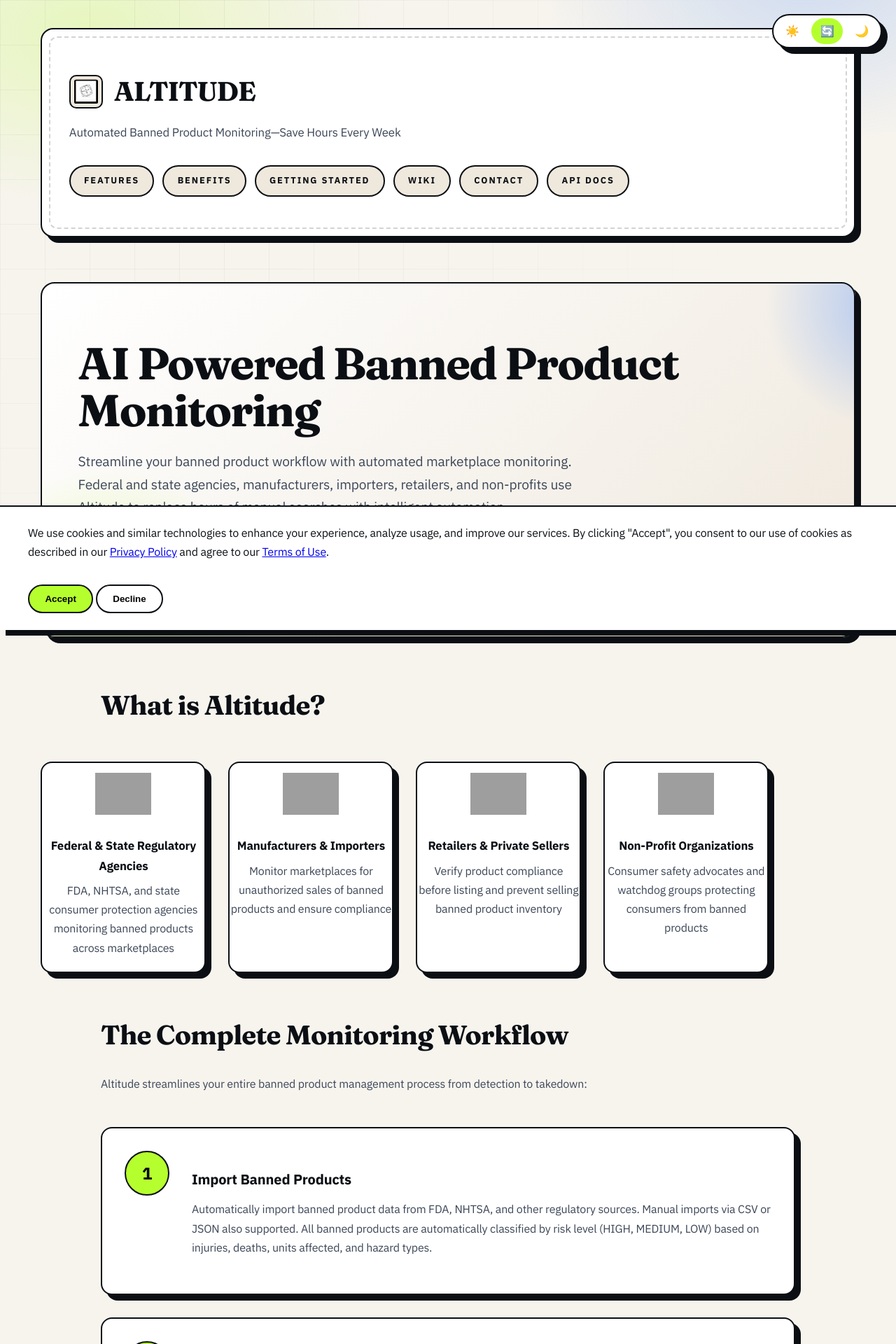
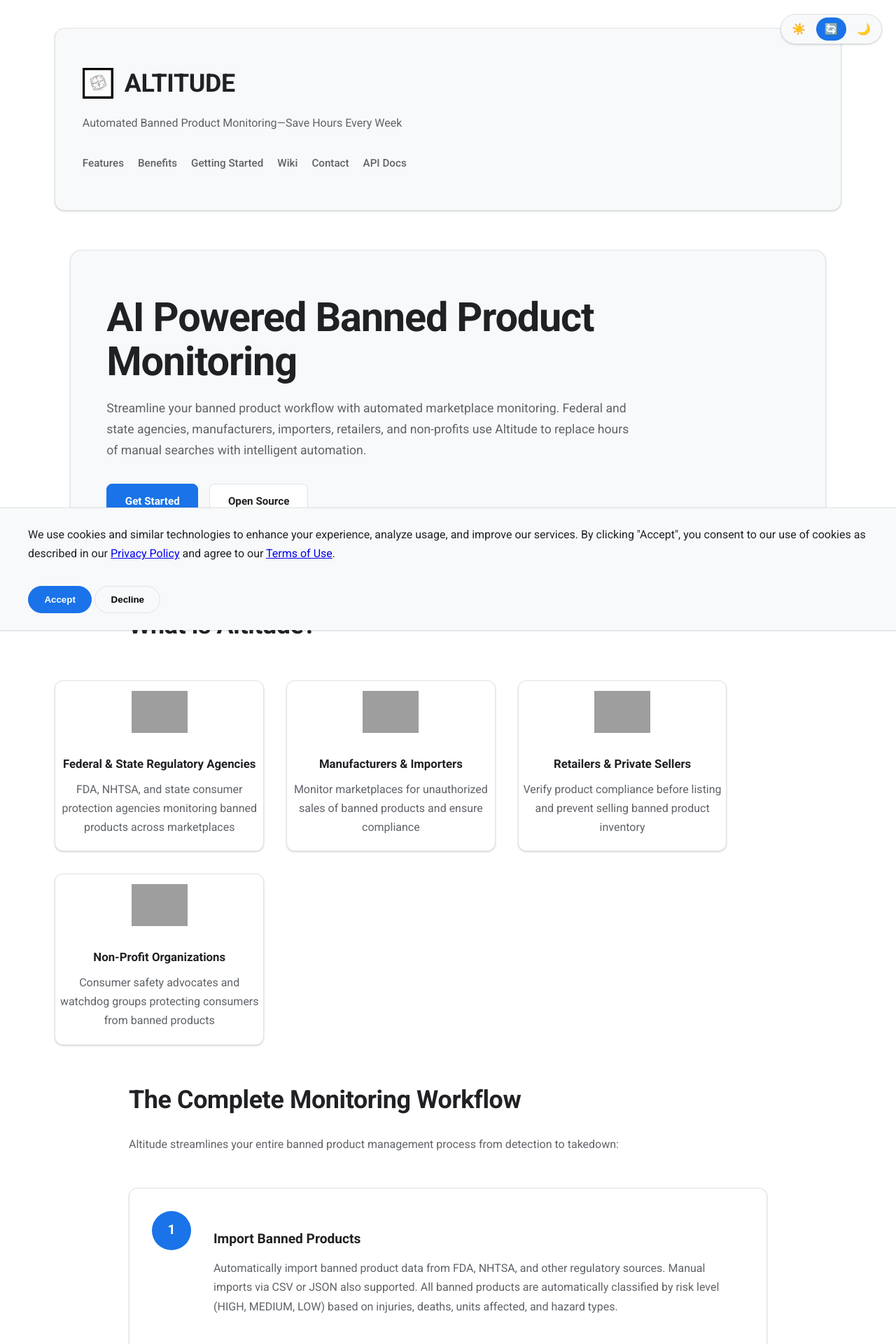
Before and after one commit to bizoton19/altitude, a Jekyll site: the page built from docs/index.md, in a window 1280 px wide. Shown: the top 1920 px of the page at 70% size. Built offline with Jekyll 4.4.1, drawn with Linux system fonts in a browser that asks for light colours; grey boxes are pictures that could not be loaded.

Commit message:
Redesign docs UI to clean Google-like theme

```diff
--- a/docs/_layouts/default.html
+++ b/docs/_layouts/default.html
@@ -10,68 +10,68 @@
   <!-- Fonts - Marketing Site Brand -->
   <link rel="preconnect" href="https://fonts.googleapis.com">
   <link rel="preconnect" href="https://fonts.gstatic.com" crossorigin>
-  <link href="https://fonts.googleapis.com/css2?family=Fraunces:wght@400;600;700&family=IBM+Plex+Sans:wght@400;500;600;700&family=JetBrains+Mono:wght@400;500;600&display=swap" rel="stylesheet">
+  <link href="https://fonts.googleapis.com/css2?family=Roboto:wght@400;500;700&family=Roboto+Mono:wght@400;500;600&display=swap" rel="stylesheet">
   <!-- Font Awesome 6 Free -->
   <link rel="stylesheet" href="https://cdnjs.cloudflare.com/ajax/libs/font-awesome/6.5.1/css/all.min.css" integrity="sha512-DTOQO9RWCH3ppGqcWaEA1BIZOC6xxalwEsw9c2QQeAIftl+Vegovlnee1c9QX4TctnWMn13TZye+giMm8e2LwA==" crossorigin="anonymous" referrerpolicy="no-referrer" />
 
   <style>
 
 :root {
-  --bg: #f7f4ee;
-  --bg-2: #ffffff;
-  --bg-3: #efe8dd;
-  --ink: #0b0f14;
-  --ink-strong: #050607;
-  --muted: #3c4657;
-  --accent: #b6ff2e;
-  --accent-2: #2f7bff;
-  --accent-3: #ff5b30;
-  --border: #0b0f14;
-  --border-soft: rgba(11, 15, 20, 0.18);
-  --shadow-hard: 8px 8px 0 var(--border);
-  --shadow-soft: 16px 16px 0 rgba(11, 15, 20, 0.18);
-  --code-bg: #0d1117;
-  --code-text: #f2f5f8;
-  --grid-line: rgba(11, 15, 20, 0.06);
+  --bg: #ffffff;
+  --bg-2: #f8f9fa;
+  --bg-3: #f1f3f4;
+  --ink: #202124;
+  --ink-strong: #1f1f1f;
+  --muted: #5f6368;
+  --accent: #1a73e8;
+  --accent-strong: #185abc;
+  --accent-2: #174ea6;
+  --accent-3: #ea4335;
+  --border: #e0e3e7;
+  --border-strong: #c9cdd2;
+  --shadow: 0 1px 3px rgba(60, 64, 67, 0.15), 0 1px 2px rgba(60, 64, 67, 0.1);
+  --shadow-hover: 0 4px 12px rgba(60, 64, 67, 0.2);
+  --code-bg: #f6f8fa;
+  --code-text: #202124;
 }
 
 [data-theme="dark"] {
-  --bg: #0b0f14;
-  --bg-2: #121826;
-  --bg-3: #0f1621;
-  --ink: #f4f7fb;
+  --bg: #1f1f1f;
+  --bg-2: #232527;
+  --bg-3: #2a2c2f;
+  --ink: #e8eaed;
   --ink-strong: #ffffff;
-  --muted: #b4bed0;
-  --accent: #b6ff2e;
-  --accent-2: #6aa6ff;
-  --accent-3: #ff7a4f;
-  --border: #f4f7fb;
-  --border-soft: rgba(244, 247, 251, 0.2);
-  --shadow-hard: 8px 8px 0 rgba(0, 0, 0, 0.6);
-  --shadow-soft: 16px 16px 0 rgba(0, 0, 0, 0.35);
-  --code-bg: #0a0f18;
-  --code-text: #f4f7fb;
-  --grid-line: rgba(244, 247, 251, 0.06);
+  --muted: #b0b6bd;
+  --accent: #8ab4f8;
+  --accent-strong: #669df6;
+  --accent-2: #5b8def;
+  --accent-3: #f28b82;
+  --border: #3c4043;
+  --border-strong: #5f6368;
+  --shadow: 0 1px 3px rgba(0, 0, 0, 0.35);
+  --shadow-hover: 0 6px 16px rgba(0, 0, 0, 0.45);
+  --code-bg: #202124;
+  --code-text: #e8eaed;
 }
 
 @media (prefers-color-scheme: dark) {
   [data-theme="auto"] {
-    --bg: #0b0f14;
-    --bg-2: #121826;
-    --bg-3: #0f1621;
-    --ink: #f4f7fb;
+    --bg: #1f1f1f;
+    --bg-2: #232527;
+    --bg-3: #2a2c2f;
+    --ink: #e8eaed;
     --ink-strong: #ffffff;
-    --muted: #b4bed0;
-    --accent: #b6ff2e;
-    --accent-2: #6aa6ff;
-    --accent-3: #ff7a4f;
-    --border: #f4f7fb;
-    --border-soft: rgba(244, 247, 251, 0.2);
-    --shadow-hard: 8px 8px 0 rgba(0, 0, 0, 0.6);
-    --shadow-soft: 16px 16px 0 rgba(0, 0, 0, 0.35);
-    --code-bg: #0a0f18;
-    --code-text: #f4f7fb;
-    --grid-line: rgba(244, 247, 251, 0.06);
+    --muted: #b0b6bd;
+    --accent: #8ab4f8;
+    --accent-strong: #669df6;
+    --accent-2: #5b8def;
+    --accent-3: #f28b82;
+    --border: #3c4043;
+    --border-strong: #5f6368;
+    --shadow: 0 1px 3px rgba(0, 0, 0, 0.35);
+    --shadow-hover: 0 6px 16px rgba(0, 0, 0, 0.45);
+    --code-bg: #202124;
+    --code-text: #e8eaed;
   }
 }
 
@@ -86,44 +86,23 @@
 }
 
 body {
-  font-family: "IBM Plex Sans", "Helvetica Neue", Arial, sans-serif;
+  font-family: "Roboto", "Helvetica Neue", Arial, sans-serif;
   background: var(--bg);
   color: var(--ink);
   min-height: 100vh;
   line-height: 1.7;
   font-size: 16px;
-  transition: background 0.35s ease, color 0.35s ease;
+  transition: background 0.2s ease, color 0.2s ease;
   -webkit-font-smoothing: antialiased;
-  letter-spacing: -0.01em;
 }
 
-body::before {
-  content: "";
-  position: fixed;
-  inset: 0;
-  background:
-    radial-gradient(700px 420px at 10% 5%, rgba(182, 255, 46, 0.25), transparent 60%),
-    radial-gradient(640px 420px at 90% -5%, rgba(47, 123, 255, 0.2), transparent 60%),
-    radial-gradient(700px 540px at 50% 120%, rgba(255, 91, 48, 0.2), transparent 70%);
-  pointer-events: none;
-  z-index: -2;
-}
-
+body::before,
 body::after {
-  content: "";
-  position: fixed;
-  inset: 0;
-  background-image:
-    linear-gradient(90deg, var(--grid-line) 1px, transparent 1px),
-    linear-gradient(var(--grid-line) 1px, transparent 1px);
-  background-size: 64px 64px;
-  mask-image: radial-gradient(circle at 20% 15%, black 0%, transparent 65%);
-  pointer-events: none;
-  z-index: -1;
+  content: none;
 }
 
 .container {
-  max-width: 1240px;
+  max-width: 1200px;
   margin: 0 auto;
   padding: 2.5rem clamp(1.25rem, 3vw, 3rem);
 }
@@ -141,7 +120,7 @@
 main > p,
 main > ul,
 main > ol {
-  max-width: 1040px;
+  max-width: 960px;
   margin-left: auto;
   margin-right: auto;
 }
@@ -163,50 +142,39 @@
   display: flex;
   gap: 0.25rem;
   background: var(--bg-2);
-  border: 2px solid var(--border);
+  border: 1px solid var(--border);
   border-radius: 999px;
   padding: 0.25rem;
-  box-shadow: var(--shadow-hard);
+  box-shadow: var(--shadow);
 }
 
 .theme-btn {
   background: transparent;
   border: none;
-  padding: 0.55rem 0.8rem;
+  padding: 0.45rem 0.7rem;
   border-radius: 999px;
   cursor: pointer;
   font-size: 1rem;
   color: var(--ink);
-  transition: transform 0.2s ease, background 0.2s ease;
+  transition: background 0.2s ease;
 }
 
 .theme-btn:hover {
-  transform: translateY(-1px);
   background: var(--bg-3);
 }
 
 .theme-btn.active {
   background: var(--accent);
-  color: var(--ink-strong);
+  color: #fff;
 }
 
 header {
   text-align: left;
-  padding: 3.5rem clamp(1.5rem, 3vw, 3rem);
-  position: relative;
-  border: 2px solid var(--border);
-  border-radius: 18px;
+  padding: 3rem clamp(1.5rem, 3vw, 3rem);
+  border: 1px solid var(--border);
+  border-radius: 14px;
   background: var(--bg-2);
-  box-shadow: var(--shadow-hard);
-}
-
-header::after {
-  content: "";
-  position: absolute;
-  inset: 0.6rem;
-  border: 2px dashed var(--border-soft);
-  border-radius: 12px;
-  pointer-events: none;
+  box-shadow: var(--shadow);
 }
 
 .header-content {
@@ -216,28 +184,22 @@
 }
 
 .logo-img {
-  width: 48px;
-  height: 48px;
+  width: 44px;
+  height: 44px;
   object-fit: contain;
-  border: 2px solid var(--border);
-  padding: 0.3rem;
-  border-radius: 10px;
-  background: var(--bg-3);
 }
 
 .logo {
-  font-family: "Fraunces", "Times New Roman", serif;
-  font-size: clamp(2.4rem, 3vw, 3.2rem);
-  font-weight: 700;
-  letter-spacing: -0.03em;
-  text-transform: uppercase;
+  font-size: clamp(2rem, 2.8vw, 2.6rem);
+  font-weight: 600;
+  letter-spacing: -0.01em;
 }
 
 .tagline {
   color: var(--muted);
-  font-size: 1.05rem;
+  font-size: 1rem;
   margin-top: 0.75rem;
-  max-width: 700px;
+  max-width: 720px;
 }
 
 .menu-toggle {
@@ -247,29 +209,29 @@
   left: 1rem;
   z-index: 1001;
   background: var(--bg-2);
-  border: 2px solid var(--border);
+  border: 1px solid var(--border);
   border-radius: 10px;
   padding: 0.7rem;
   cursor: pointer;
   flex-direction: column;
   gap: 4px;
-  width: 48px;
-  height: 48px;
+  width: 44px;
+  height: 44px;
   justify-content: center;
   align-items: center;
-  box-shadow: var(--shadow-hard);
+  box-shadow: var(--shadow);
 }
 
 .menu-toggle span {
   display: block;
-  width: 24px;
+  width: 22px;
   height: 2px;
   background: var(--ink);
   transition: all 0.3s ease;
 }
 
 .menu-toggle.active span:nth-child(1) {
-  transform: rotate(45deg) translate(6px, 6px);
+  transform: rotate(45deg) translate(5px, 5px);
 }
 
 .menu-toggle.active span:nth-child(2) {
@@ -277,85 +239,54 @@
 }
 
 .menu-toggle.active span:nth-child(3) {
-  transform: rotate(-45deg) translate(6px, -6px);
+  transform: rotate(-45deg) translate(5px, -5px);
 }
 
 nav {
   display: flex;
   flex-wrap: wrap;
-  gap: 0.75rem;
+  gap: 1.25rem;
   margin-top: 2rem;
 }
 
 nav a {
-  padding: 0.6rem 1.2rem;
-  border: 2px solid var(--border);
-  border-radius: 999px;
-  color: var(--ink);
+  color: var(--muted);
   text-decoration: none;
-  font-size: 0.8rem;
-  font-weight: 700;
-  letter-spacing: 0.15em;
-  text-transform: uppercase;
-  background: var(--bg-3);
-  transition: transform 0.2s ease, background 0.2s ease;
+  font-size: 0.95rem;
+  font-weight: 500;
+  padding-bottom: 0.2rem;
+  border-bottom: 2px solid transparent;
+  transition: color 0.2s ease, border-color 0.2s ease;
 }
 
 nav a:hover {
-  transform: translateY(-2px);
-  background: var(--accent);
+  color: var(--ink);
+  border-color: var(--accent);
 }
 
 .hero-section {
   text-align: left;
-  padding: 5rem clamp(1.5rem, 4vw, 3.5rem);
-  margin: 4rem auto;
-  position: relative;
-  border: 2px solid var(--border);
-  border-radius: 20px;
-  background: linear-gradient(135deg, var(--bg-2), var(--bg-3));
-  box-shadow: var(--shadow-hard);
-  overflow: hidden;
-  max-width: 1200px;
-}
-
-.hero-section::before {
-  content: "";
-  position: absolute;
-  inset: -30% -20% auto auto;
-  width: 360px;
-  height: 360px;
-  background: radial-gradient(circle, rgba(47, 123, 255, 0.35), transparent 70%);
-  z-index: 0;
-}
-
-.hero-section::after {
-  content: "";
-  position: absolute;
-  inset: auto auto -35% -10%;
-  width: 420px;
-  height: 420px;
-  background: radial-gradient(circle, rgba(182, 255, 46, 0.35), transparent 70%);
-  z-index: 0;
-}
-
-.hero-section > * {
-  position: relative;
-  z-index: 1;
+  padding: 4rem clamp(1.5rem, 4vw, 3.5rem);
+  margin: 3.5rem auto;
+  border: 1px solid var(--border);
+  border-radius: 16px;
+  background: var(--bg-2);
+  box-shadow: var(--shadow);
+  max-width: 1080px;
 }
 
 .hero-title {
-  font-family: "Fraunces", "Times New Roman", serif;
-  font-size: clamp(2.8rem, 5vw, 4.6rem);
-  line-height: 1.05;
-  margin-bottom: 1.5rem;
-  letter-spacing: -0.03em;
+  font-size: clamp(2.6rem, 4.5vw, 4rem);
+  line-height: 1.1;
+  margin-bottom: 1.25rem;
+  font-weight: 600;
+  letter-spacing: -0.02em;
 }
 
 .hero-subtitle {
-  font-size: 1.2rem;
+  font-size: 1.1rem;
   color: var(--muted);
-  max-width: 720px;
+  max-width: 760px;
   margin-bottom: 2rem;
 }
 
@@ -369,15 +300,13 @@
 .btn-secondary,
 .product-cta,
 .cta-button {
-  padding: 0.85rem 2rem;
+  padding: 0.75rem 1.6rem;
   border-radius: 8px;
-  font-size: 0.9rem;
-  font-weight: 700;
+  font-size: 0.95rem;
+  font-weight: 600;
   text-decoration: none;
-  border: 2px solid var(--border);
-  text-transform: uppercase;
-  letter-spacing: 0.12em;
-  transition: transform 0.2s ease, background 0.2s ease;
+  border: 1px solid var(--border);
+  transition: background 0.2s ease, border-color 0.2s ease, color 0.2s ease;
   display: inline-block;
 }
 
@@ -385,40 +314,44 @@
 .product-cta,
 .cta-button {
   background: var(--accent);
-  color: var(--ink-strong);
+  color: #fff;
+  border-color: var(--accent);
 }
 
 .btn-secondary {
-  background: var(--bg-2);
+  background: #fff;
   color: var(--ink);
 }
 
 .btn-primary:hover,
-.btn-secondary:hover,
 .product-cta:hover,
 .cta-button:hover {
-  transform: translateY(-2px);
-  background: var(--accent-2);
-  color: #fff;
+  background: var(--accent-strong);
+  border-color: var(--accent-strong);
+}
+
+.btn-secondary:hover {
+  border-color: var(--border-strong);
+  background: var(--bg-3);
 }
 
 h2 {
-  font-family: "Fraunces", "Times New Roman", serif;
-  font-size: clamp(2rem, 3vw, 2.8rem);
-  margin: 3.5rem 0 1.5rem;
-  letter-spacing: -0.02em;
+  font-size: clamp(1.8rem, 2.8vw, 2.4rem);
+  margin: 3rem 0 1.25rem;
+  font-weight: 600;
+  letter-spacing: -0.01em;
 }
 
 h3 {
-  font-size: 1.25rem;
+  font-size: 1.2rem;
   margin: 1.5rem 0 0.75rem;
-  font-weight: 700;
+  font-weight: 600;
 }
 
 h4 {
   font-size: 1.05rem;
   margin: 1rem 0 0.5rem;
-  font-weight: 700;
+  font-weight: 600;
 }
 
 p {
@@ -433,7 +366,6 @@
   color: var(--muted);
 }
 
-
 ul, ol {
   margin-left: 1.25rem;
   margin-bottom: 1.25rem;
@@ -441,7 +373,7 @@
 }
 
 code {
-  font-family: "JetBrains Mono", "Consolas", monospace;
+  font-family: "Roboto Mono", "JetBrains Mono", "Consolas", monospace;
   background: var(--code-bg);
   color: var(--code-text);
   padding: 0.2rem 0.45rem;
@@ -455,7 +387,7 @@
   padding: 1.2rem;
   border-radius: 12px;
   overflow-x: auto;
-  border: 2px solid var(--border);
+  border: 1px solid var(--border);
 }
 
 .glass-panel,
@@ -465,10 +397,10 @@
 .feature-item,
 .premium-feature-card,
 .testimonial-card {
-  background: var(--bg-2);
-  border: 2px solid var(--border);
-  border-radius: 16px;
-  box-shadow: var(--shadow-hard);
+  background: #fff;
+  border: 1px solid var(--border);
+  border-radius: 12px;
+  box-shadow: var(--shadow);
 }
 
 .glass-panel {
@@ -483,7 +415,6 @@
 .required {
   color: var(--accent-3);
 }
-
 
 .audience-section {
   margin: 3rem 0;
@@ -533,17 +464,16 @@
 
 .workflow-number {
   flex-shrink: 0;
-  width: 64px;
-  height: 64px;
+  width: 56px;
+  height: 56px;
   border-radius: 50%;
   background: var(--accent);
-  color: var(--ink-strong);
+  color: #fff;
   display: flex;
   align-items: center;
   justify-content: center;
-  font-weight: 800;
-  font-size: 1.5rem;
-  border: 2px solid var(--border);
+  font-weight: 600;
+  font-size: 1.2rem;
 }
 
 .products-grid,
@@ -567,27 +497,23 @@
 }
 
 .product-card.featured {
-  border-color: var(--accent-2);
-  background: linear-gradient(135deg, rgba(47, 123, 255, 0.12), var(--bg-2));
+  border-color: var(--accent);
 }
 
 .product-badge {
   position: absolute;
-  top: -14px;
+  top: -12px;
   right: 1.5rem;
-  background: var(--accent-2);
+  background: var(--accent);
   color: #fff;
-  padding: 0.4rem 1rem;
+  padding: 0.35rem 0.9rem;
   border-radius: 999px;
   font-size: 0.7rem;
-  font-weight: 700;
-  letter-spacing: 0.08em;
-  border: 2px solid var(--border);
+  font-weight: 600;
 }
 
 .product-header h3 {
-  font-family: "Fraunces", "Times New Roman", serif;
-  font-size: 1.5rem;
+  font-size: 1.35rem;
 }
 
 .product-subtitle {
@@ -603,13 +529,13 @@
 
 .product-features li {
   padding: 0.6rem 0;
-  border-bottom: 1px solid var(--border-soft);
+  border-bottom: 1px solid var(--border);
 }
 
 .product-features li::before {
   content: "✓";
-  color: var(--accent-2);
-  font-weight: 800;
+  color: var(--accent);
+  font-weight: 700;
   margin-right: 0.65rem;
 }
 
@@ -617,26 +543,22 @@
   margin: 4rem auto;
   padding: 3rem 2rem;
   background: var(--bg-2);
-  border: 2px solid var(--border);
-  border-radius: 18px;
-  box-shadow: var(--shadow-soft);
+  border: 1px solid var(--border);
+  border-radius: 14px;
+  box-shadow: var(--shadow);
 }
 
 .premium-feature-icon {
-  font-size: 2.8rem;
+  font-size: 2.2rem;
   margin-bottom: 1rem;
-  color: var(--accent-2);
-}
-
-.premium-feature-card h3 {
-  font-family: "Fraunces", "Times New Roman", serif;
+  color: var(--accent);
 }
 
 .premium-features-cta {
   text-align: center;
   margin-top: 2.5rem;
   padding-top: 2rem;
-  border-top: 2px dashed var(--border-soft);
+  border-top: 1px solid var(--border);
 }
 
 .feature-item {
@@ -645,9 +567,9 @@
 }
 
 .feature-icon {
-  font-size: 2.5rem;
+  font-size: 2.2rem;
   margin-bottom: 1rem;
-  color: var(--accent-3);
+  color: var(--accent-2);
 }
 
 .risk-badge {
@@ -657,24 +579,23 @@
   padding: 0.3rem 0.7rem;
   border-radius: 999px;
   font-size: 0.75rem;
-  font-weight: 700;
-  letter-spacing: 0.08em;
-  border: 2px solid var(--border);
+  font-weight: 600;
+  letter-spacing: 0.02em;
 }
 
 .risk-high {
-  background: #ff5b30;
-  color: #fff;
+  background: #fde7e9;
+  color: #a50e0e;
 }
 
 .risk-medium {
-  background: #ffc531;
-  color: #241c00;
+  background: #fef7e0;
+  color: #8d4a00;
 }
 
 .risk-low {
-  background: #30e07a;
-  color: #062b16;
+  background: #e6f4ea;
+  color: #137333;
 }
 
 .steps-list {
@@ -698,17 +619,17 @@
 }
 
 .form-label {
-  font-weight: 700;
+  font-weight: 600;
 }
 
 .form-input,
 .form-select,
 .form-textarea {
   width: 100%;
-  padding: 0.8rem 0.9rem;
-  background: var(--bg-2);
-  border: 2px solid var(--border);
-  border-radius: 10px;
+  padding: 0.75rem 0.9rem;
+  background: #fff;
+  border: 1px solid var(--border);
+  border-radius: 8px;
   color: var(--ink);
   font-size: 1rem;
   font-family: inherit;
@@ -717,31 +638,31 @@
 .form-input:focus,
 .form-select:focus,
 .form-textarea:focus {
-  outline: 3px solid rgba(47, 123, 255, 0.25);
+  outline: 3px solid rgba(26, 115, 232, 0.2);
   outline-offset: 2px;
 }
 
 .form-alert {
   margin-top: 1.5rem;
   padding: 1rem;
-  border: 2px solid var(--border);
-  border-radius: 10px;
+  border: 1px solid var(--border);
+  border-radius: 8px;
   text-align: center;
   font-weight: 600;
 }
 
 .form-alert.success {
-  background: rgba(48, 224, 122, 0.15);
-  color: #1a6a3c;
+  background: #e6f4ea;
+  color: #137333;
 }
 
 .form-alert.error {
-  background: rgba(255, 91, 48, 0.15);
-  color: #b01b1b;
+  background: #fde7e9;
+  color: #a50e0e;
 }
 
 .form-note-link {
-  color: var(--accent-2);
+  color: var(--accent);
 }
 
 .btn-block {
@@ -752,16 +673,16 @@
 footer {
   margin-top: 6rem;
   padding: 4rem 2rem 2rem;
-  border-top: 2px solid var(--border);
+  border-top: 1px solid var(--border);
   background: var(--bg-2);
 }
 
 .footer-content {
-  max-width: 1240px;
+  max-width: 1200px;
   margin: 0 auto 3rem;
   display: grid;
   grid-template-columns: repeat(auto-fit, minmax(200px, 1fr));
-  gap: 3rem;
+  gap: 2.5rem;
 }
 
 .footer-brand-header {
@@ -771,26 +692,21 @@
   margin-bottom: 1rem;
 }
 
-.footer-brand .logo {
-  font-size: 1.6rem;
-}
-
-
 .footer-logo {
   width: 36px;
   height: 36px;
   object-fit: contain;
-  border: 2px solid var(--border);
-  border-radius: 8px;
-  padding: 0.2rem;
-  background: var(--bg-3);
+}
+
+.footer-brand .logo {
+  font-size: 1.4rem;
 }
 
 .footer-bottom {
-  max-width: 1240px;
+  max-width: 1200px;
   margin: 0 auto;
   padding-top: 2rem;
-  border-top: 2px dashed var(--border-soft);
+  border-top: 1px solid var(--border);
   display: flex;
   justify-content: space-between;
   flex-wrap: wrap;
@@ -799,7 +715,7 @@
 
 .footer-section h4 {
   font-size: 0.85rem;
-  letter-spacing: 0.2em;
+  letter-spacing: 0.08em;
   text-transform: uppercase;
 }
 
@@ -809,7 +725,8 @@
   padding: 0;
 }
 
-.footer-section a {
+.footer-section a,
+.footer-bottom-links a {
   color: var(--muted);
   text-decoration: none;
 }
@@ -831,10 +748,10 @@
   left: 0;
   right: 0;
   background: var(--bg-2);
-  border-top: 2px solid var(--border);
+  border-top: 1px solid var(--border);
   padding: 1.5rem 2rem;
   z-index: 10000;
-  box-shadow: var(--shadow-hard);
+  box-shadow: var(--shadow);
   display: none;
 }
 
@@ -854,20 +771,23 @@
 
 .gdpr-btn {
   padding: 0.7rem 1.4rem;
-  border: 2px solid var(--border);
+  border: 1px solid var(--border);
   border-radius: 999px;
-  font-weight: 700;
+  font-weight: 600;
   cursor: pointer;
   background: var(--bg-2);
 }
 
 .gdpr-btn-accept {
   background: var(--accent);
+  color: #fff;
+  border-color: var(--accent);
 }
 
 .gdpr-btn-decline:hover,
 .gdpr-btn-accept:hover {
-  background: var(--accent-2);
+  background: var(--accent-strong);
+  border-color: var(--accent-strong);
   color: #fff;
 }
 
@@ -879,7 +799,7 @@
   nav {
     position: fixed;
     inset: 0;
-    background: var(--bg-2);
+    background: var(--bg);
     flex-direction: column;
     padding: 6rem 2rem 2rem;
     transform: translateX(-100%);
@@ -892,7 +812,7 @@
   }
 
   nav a {
-    font-size: 1rem;
+    font-size: 1.05rem;
   }
 
   .workflow-step {
@@ -906,11 +826,11 @@
   }
 
   header {
-    padding: 3rem 1.5rem;
+    padding: 2.5rem 1.5rem;
   }
 
   .hero-section {
-    padding: 3.5rem 1.5rem;
+    padding: 3rem 1.5rem;
   }
 
   .footer-content {
@@ -926,7 +846,7 @@
 @keyframes riseIn {
   from {
     opacity: 0;
-    transform: translateY(14px);
+    transform: translateY(10px);
   }
   to {
     opacity: 1;
@@ -941,7 +861,7 @@
 .product-card,
 .feature-item,
 .premium-feature-card {
-  animation: riseIn 0.6s ease forwards;
+  animation: riseIn 0.4s ease forwards;
 }
 
 @media (prefers-reduced-motion: reduce) {
```
